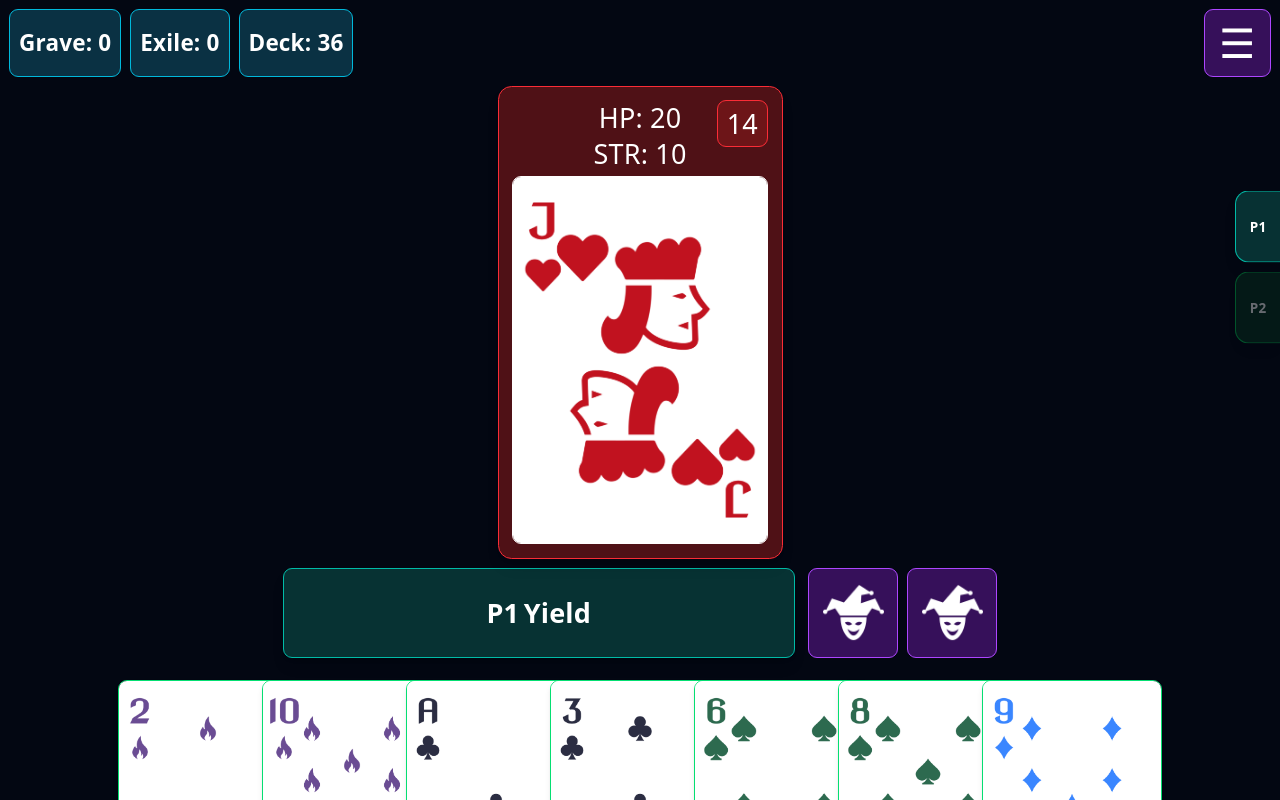
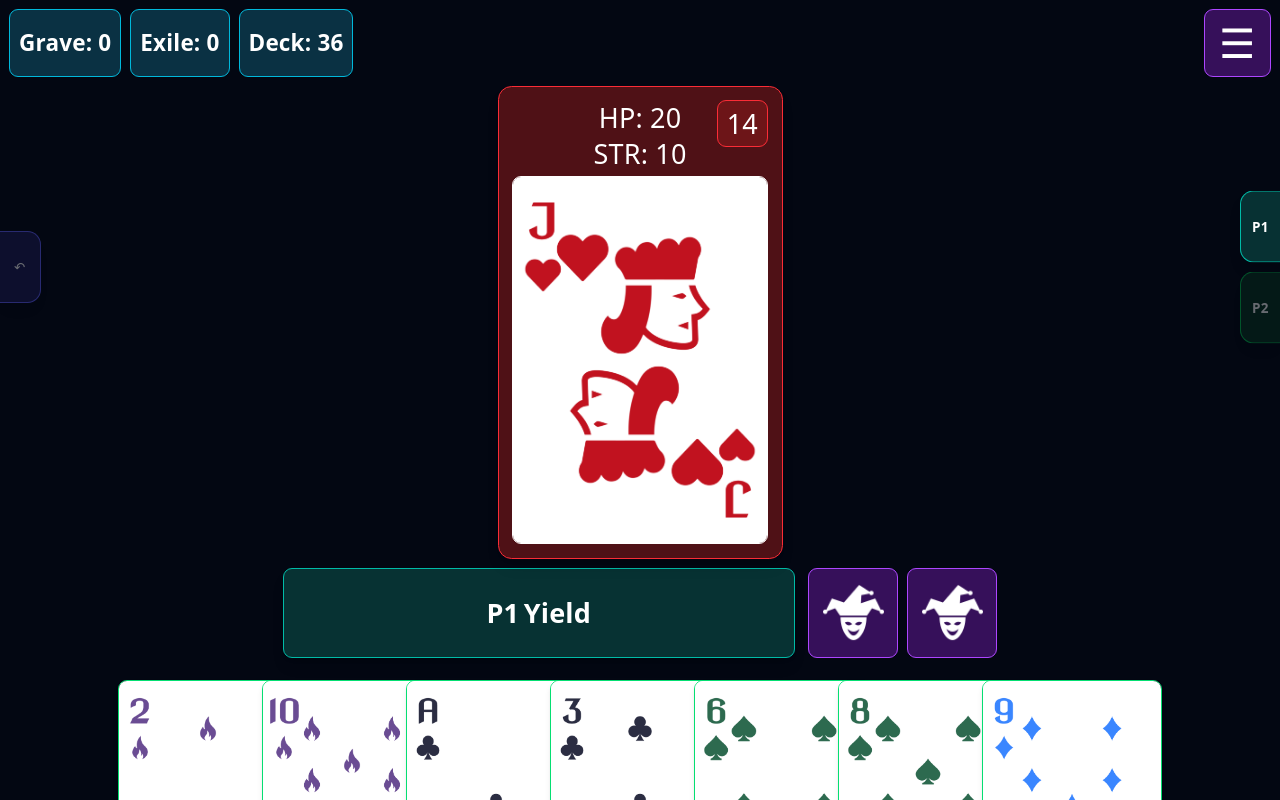
Before and after one commit to Lykae/cardburn, a React (Vite) app: page / in a window 1280 px wide. Both pictures are taken after a click on the button "BURN THE DECK". Built offline with nearby package versions, Linux system fonts and the light colour scheme.

Commit message:
undo button, remove unecessary button animations

```diff
--- a/src/components/GameBoard.tsx
+++ b/src/components/GameBoard.tsx
@@ -212,16 +212,36 @@ export default function GameBoard() {
               )}
             </AnimatePresence>
 
+            {/* UNDO BUTTON */}
+            <div className="fixed left-0 top-1/3 -translate-y-1/2 z-40">
+              <motion.button
+                layout={false}
+                whileTap={{ scale: 0.95 }}
+                disabled={!game.canUndo()}
+                onClick={game.undo}
+                className={`
+                            w-9 h-16 rounded-r-xl border border-l-0 shadow-lg
+                            bg-indigo-900/60 border-indigo-500
+                            text-xs font-bold
+                            transition-opacity duration-200
+                            ${game.canUndo() ? "opacity-100" : "opacity-40 cursor-not-allowed"}
+                          `}
+              >
+                ↶
+              </motion.button>
+            </div>
+
             {/* TEAMMATE HAND BUTTONS */}
             {game.players.length > 1 && (
               <div className="fixed right-0 top-1/3 -translate-y-1/2 z-40 flex flex-col gap-2 pr-0">
                 {game.players.map((_, i) => (
                   <motion.button
+                    layout={false}
                     key={i}
                     whileTap={{ scale: 0.95 }}
                     onClick={() => setOpenHandPlayer(i)}
                     className={`
-                                w-10 h-16 rounded-l-xl border border-r-0 ${playerThemes[i].bg} ${playerThemes[i].border}
+                                w-9 h-16 rounded-l-xl border border-r-0 ${playerThemes[i].bg} ${playerThemes[i].border}
                                 text-xs font-bold shadow-lg
                                 transition-opacity duration-1000
                                 ${
--- a/src/game/logic/useGame.ts
+++ b/src/game/logic/useGame.ts
@@ -4,8 +4,25 @@ import { Card } from "../engine/Card";
 import type { Enemy } from "../engine/Enemy";
 
 type GameStatus = "menu" | "playing" | "won" | "lost";
+
 type PlayerState = {
   hand: Card[];
+};
+
+type GameSnapshot = {
+  players: PlayerState[];
+  currentPlayerIndex: number;
+  discard: Card[];
+  exile: Card[];
+  enemyQueue: Enemy[];
+  currentEnemy: Enemy | null;
+  jokers: boolean[];
+  hasAttacked: boolean;
+  discardRequirement: number;
+  discardSelection: string[];
+  postAttackPhase: boolean;
+  attackSelection: string[];
+  gameStatus: GameStatus;
 };
 
 export function useGame() {
@@ -31,8 +48,9 @@ export function useGame() {
 
   const [gameStatus, setGameStatus] = useState<GameStatus>("menu");
 
+  const [actionDisabled, setActionDisabled] = useState(false);
 
-  const [actionDisabled, setActionDisabled] = useState(false);
+  const [history, setHistory] = useState<GameSnapshot>(null);
 
   const currentPlayer = players[currentPlayerIndex];
 
@@ -64,10 +82,57 @@ export function useGame() {
     }
   }, [shouldLose]);
 
+  const saveSnapshot = () => {
+    setHistory({
+      players: structuredClone(players),
+      currentPlayerIndex,
+      discard: structuredClone(discard),
+      exile: structuredClone(exile),
+      enemyQueue: structuredClone(enemyQueue),
+      currentEnemy: structuredClone(currentEnemy),
+      jokers: [...jokers],
+      hasAttacked,
+      discardRequirement,
+      discardSelection: [...discardSelection],
+      postAttackPhase,
+      attackSelection: [...attackSelection],
+      gameStatus,
+    });
+  };
+
+  const undo = () => {
+    if (history === null) return;
+
+    const snapshot = history;
+
+    setPlayers(snapshot.players);
+    setCurrentPlayerIndex(snapshot.currentPlayerIndex);
+    setDiscard(snapshot.discard);
+    setExile(snapshot.exile);
+    setEnemyQueue(snapshot.enemyQueue);
+    setCurrentEnemy(snapshot.currentEnemy);
+    setJokers(snapshot.jokers);
+    setHasAttacked(snapshot.hasAttacked);
+    setDiscardRequirement(snapshot.discardRequirement);
+    setDiscardSelection(snapshot.discardSelection);
+    setPostAttackPhase(snapshot.postAttackPhase);
+    setAttackSelection(snapshot.attackSelection);
+    setGameStatus(snapshot.gameStatus);
+
+    setHistory(null);
+  };
+
+  const canUndo = () => {
+    console.log("canUndo history", history);
+    return history !== null;
+  };
+
   const disableActionTemporary = () => {
     setActionDisabled(true);
-    setTimeout(function() {setActionDisabled(false);}, 1000);
-  }
+    setTimeout(function () {
+      setActionDisabled(false);
+    }, 1000);
+  };
 
   const startGame = (playerCount: number) => {
     setGameStatus("playing");
@@ -289,6 +354,7 @@ export function useGame() {
   };
 
   const confirmDiscardPayment = () => {
+    saveSnapshot();
     disableActionTemporary();
     if (!postAttackPhase) return;
 
@@ -318,6 +384,7 @@ export function useGame() {
   };
 
   const attack = () => {
+    saveSnapshot();
     if (!currentEnemy) return;
     disableActionTemporary();
 
@@ -465,6 +532,7 @@ export function useGame() {
 
   const useJoker = (i: number) => {
     if (!jokers[i]) return;
+    saveSnapshot();
 
     const d = deckRef.current;
 
@@ -539,5 +607,8 @@ export function useGame() {
     canPlayCard,
     getDeckCount,
     getPlayerCount,
+
+    undo,
+    canUndo,
   };
 }
```
